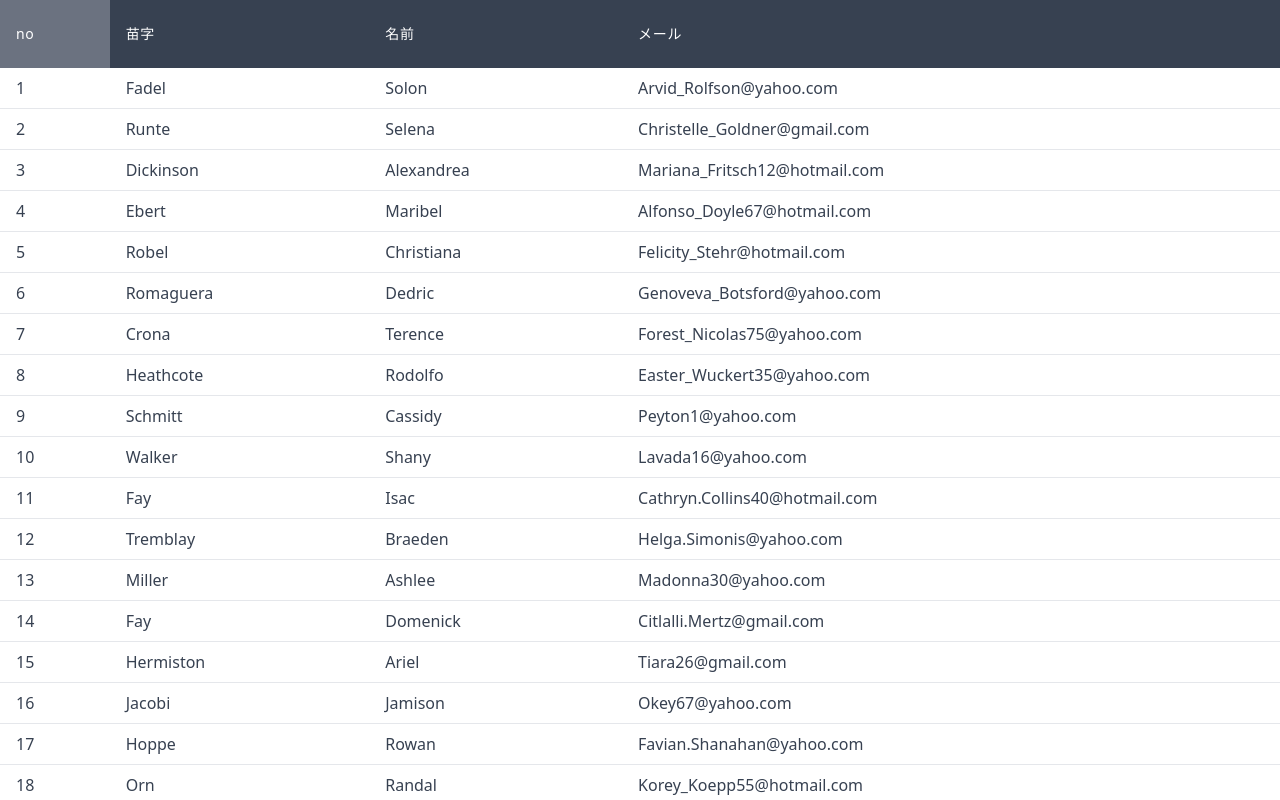
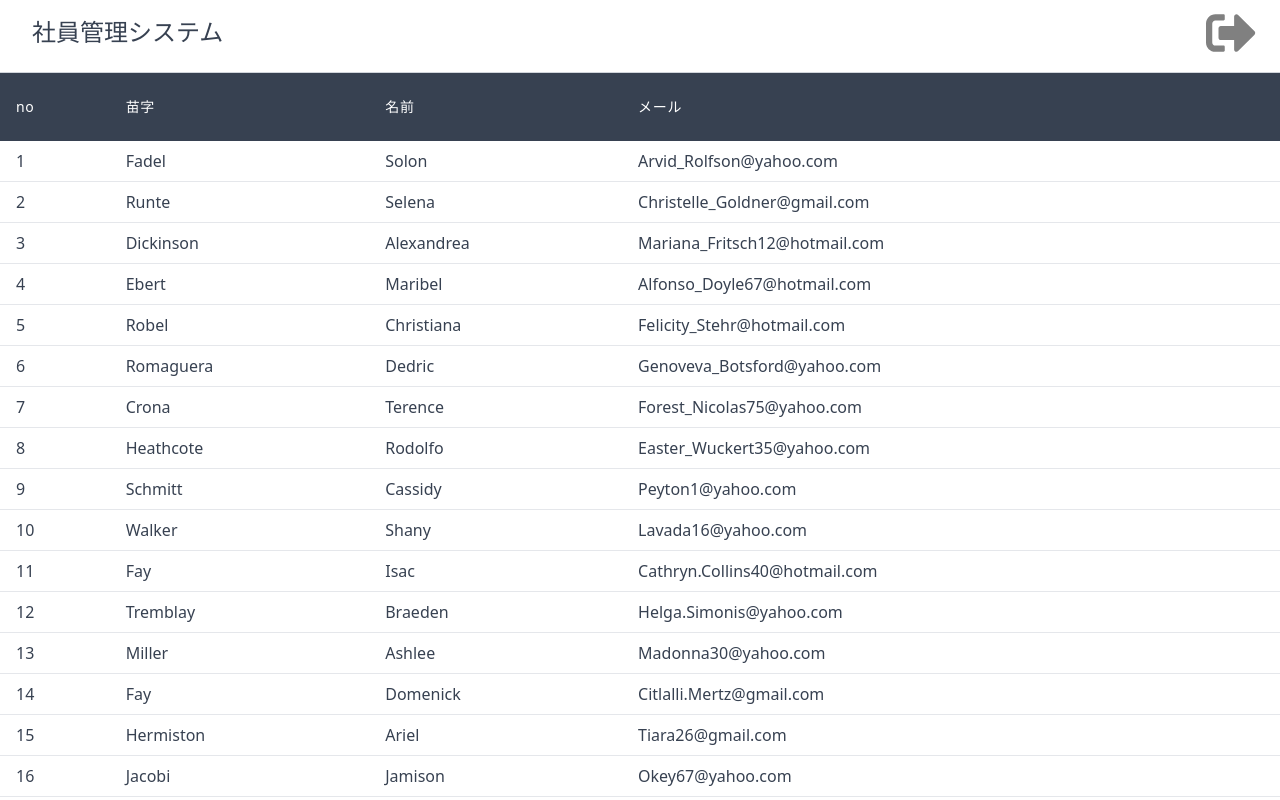
Before and after one commit to hihigashi001/employee_frontend, a Next.js app: page /admin in a window 1280 px wide. Shown: the top 800 px of the page. Built offline with nearby package versions, Linux system fonts and the light colour scheme; data requests are answered from the project's data file.

Commit message:
mainheader add

```diff
--- a/package.json
+++ b/package.json
@@ -20,6 +20,7 @@
     "next": "12.1.0",
     "react": "17.0.2",
     "react-dom": "17.0.2",
+    "react-icons": "^4.3.1",
     "react-query": "^3.34.16",
     "react-table": "^7.7.0",
     "tailwindcss": "^3.0.23"
--- /dev/null
+++ b/src/components/shared/MainHeader.tsx
@@ -0,0 +1,50 @@
+import { useState } from "react";
+import Router from "next/router";
+import { FaSignOutAlt } from "react-icons/fa";
+import { useDialog } from "src/states/useDialog";
+
+export const MainHeader = () => {
+  const { handler } = useDialog();
+  const [isMenu, setIsMenu] = useState(false);
+
+  const funcLogout = () => {
+    Router.push("/");
+  };
+  const onClickLogout = () => {
+    handler.dialogCreate({
+      text: "本当にログオフしますか？",
+      func: () => funcLogout(),
+    });
+  };
+
+  return (
+    <header className="w-full h-full bg-tertiary py-2 px-6 flex justify-between border-b border-gray-300">
+      <div className="text-2xl font-sans text-gray-700 p-2">社員管理システム</div>
+      <div className="relative text-right" onClick={() => setIsMenu(!isMenu)}>
+        <button className="focus:outline-none text-right">
+          <FaSignOutAlt size={50} color={"gray"} />
+        </button>
+        {isMenu ? (
+          <div className="bg-gray-200 shadow-lg absolute mt-12 top-0 right-0 w-52 overflow-auto z-30 text-left">
+            <ul>
+              <li>
+                <p className="px-4 py-2 text-gray-500">管理者</p>
+              </li>
+              <li>
+                <hr className="border-t mx-2 border-gray-300" />
+              </li>
+              <li>
+                <button
+                  className="px-4 py-2 w-full text-left hover:bg-tertiary hover:text-primary"
+                  onClick={onClickLogout}
+                >
+                  Logout
+                </button>
+              </li>
+            </ul>
+          </div>
+        ) : null}
+      </div>
+    </header>
+  );
+};
--- /dev/null
+++ b/src/components/shared/SharedDialog.tsx
@@ -0,0 +1,28 @@
+import { useDialog } from "src/states/useDialog";
+export const SharedDialog = () => {
+  const { dialogState, handler } = useDialog();
+  return (
+    <div className="opacity-100 fixed w-full h-full top-0 left-0 flex items-center justify-center z-50">
+      <div className="absolute w-full h-full bg-gray-900 opacity-50"></div>
+      <div className="bg-white w-11/12 md:max-w-md mx-auto rounded shadow-lg z-50 overflow-y-auto">
+        <div className="pb-4 pt-8 text-left font-thin px-6">
+          <p>{dialogState.message}</p>
+          <div className="flex justify-end pt-2">
+            <button
+              className="cursor-pointer px-4 bg-transparent p-2 rounded-lg text-gray-500 hover:bg-gray-100 hover:text-gray-400 mr-2"
+              onClick={handler.onCancel}
+            >
+              キャンセル
+            </button>
+            <button
+              className="cursor-pointer px-4 bg-gray-500 p-2 rounded-lg text-white hover:bg-gray-400"
+              onClick={handler.onSubmit}
+            >
+              OK
+            </button>
+          </div>
+        </div>
+      </div>
+    </div>
+  );
+};
--- a/src/layouts/AdminPageLayout.tsx
+++ b/src/layouts/AdminPageLayout.tsx
@@ -1,12 +1,18 @@
 import { ReactNode } from "react";
+import { SharedDialog } from "src/components/shared/SharedDialog";
+import { useDialog } from "src/states/useDialog";
+import { MainHeader } from "src/components/shared/MainHeader";
 
 type Props = {
   children?: ReactNode;
 };
 
 export const AdminPageLayout = ({ children }: Props) => {
+  const { dialogState } = useDialog();
   return (
     <>
+      {dialogState.isDialog && <SharedDialog />}
+      <MainHeader />
       <div className="w-screen h-screen">{children}</div>
     </>
   );
--- /dev/null
+++ b/src/states/useDialog.ts
@@ -0,0 +1,36 @@
+import { atom, useAtom } from "jotai";
+type StateDialog = {
+  isDialog: boolean;
+  message: string;
+  function: any;
+};
+type CreateDialog = {
+  text: string;
+  func: () => void;
+};
+const InitState: StateDialog = {
+  isDialog: false,
+  message: "",
+  function: {},
+};
+const dialogAtom = atom<StateDialog>(InitState);
+export const useDialog = () => {
+  const [dialogState, setDialogState] = useAtom(dialogAtom);
+  const handler = {
+    dialogCreate: ({ text, func }: CreateDialog) => {
+      setDialogState({
+        isDialog: !dialogState.isDialog,
+        message: text,
+        function: func,
+      });
+    },
+    onSubmit: () => {
+      dialogState.function();
+      setDialogState(InitState);
+    },
+    onCancel: () => {
+      setDialogState(InitState);
+    },
+  };
+  return { dialogState, handler };
+};
```
Also changed, not shown: 1 other file (tests, documents, lock files or other folders).
